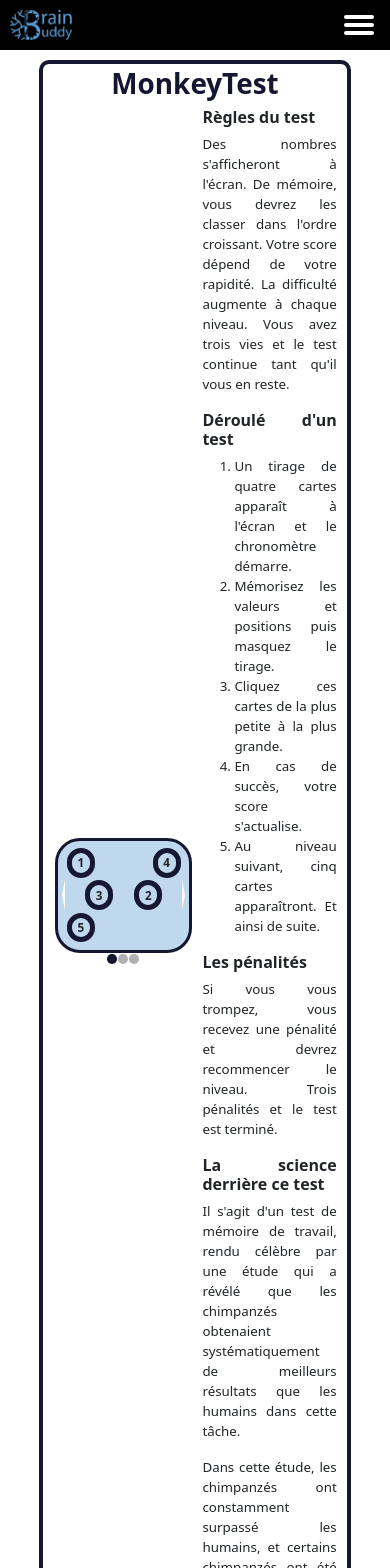
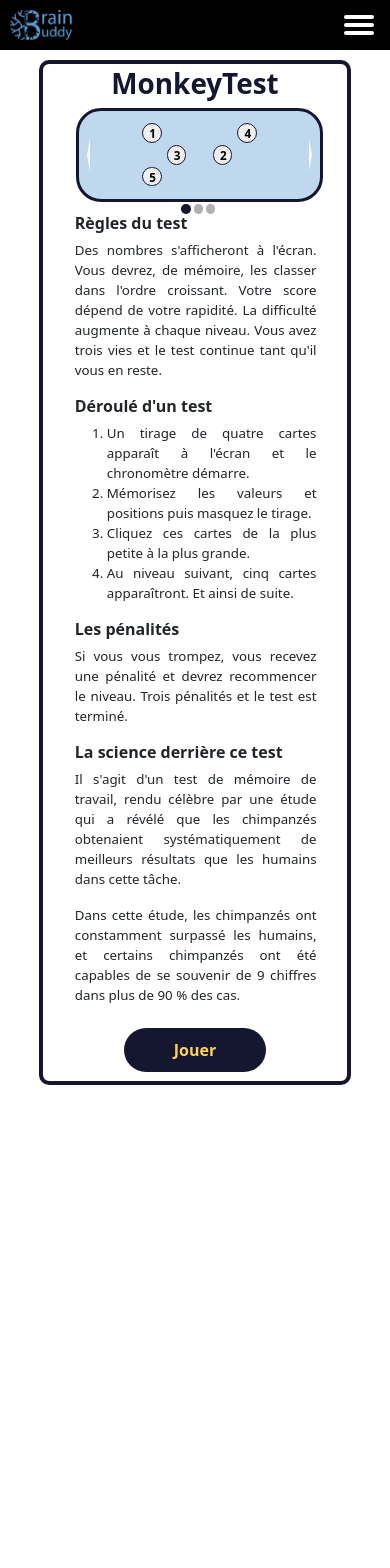
Before and after one commit to Xenus3/FrontEndBrainBuddy, an Angular app: page /monkeytest in a window 390 px wide. Shown: the top 1568 px of the page. After the commit the page ends 1095 px from the top, so only its background shows below. Built offline with nearby package versions, Linux system fonts and the light colour scheme.

Commit message:
added media queries and switched card number div from slider to buttons and updated css of them

```diff
--- a/src/app/components/monkey-test-tutoriel/monkey-test-tutoriel.component.html
+++ b/src/app/components/monkey-test-tutoriel/monkey-test-tutoriel.component.html
@@ -3,7 +3,6 @@
         <h1>MonkeyTest</h1>
         <div class="tutoriel">
             <div id="main">
-                <div class="">
                 <div class="slider">
                     <!-- Triangle Gauche -->
                     <div class="triangle-parent">
@@ -14,50 +13,49 @@
                         <!-- Slide 1 -->
                         <div id="slide1">
                             <div class="line1">
-                                    <div class="tirage">1</div>
-                                    <div class="tirage">4</div>
+                                <button class="tirage">1</button>
+                                <button class="tirage">4</button>
                             </div>
                             <div class="line2">
-                                    <div class="tirage">3</div>
-                                    <div class="tirage">2</div>
+                                <button class="tirage">3</button>
+                                <button class="tirage">2</button>
                             </div>
                             <div class="line3">
-                                    <div class="tirage">5</div>
+                                <button class="tirage">5</button>
                             </div>
                         </div>
                         <!-- Slide 2 -->
                         <div id="slide2" hidden>
                             <div class="line1">
-                                    <div class="tirage-masque">x</div>
-                                    <div class="tirage-masque">x</div>
+                                <button class="tirage-masque"></button>
+                                <button class="tirage-masque"></button>
                             </div>
                             <div class="line2">
-                                    <div class="tirage-masque">x</div>
-                                    <div class="tirage-masque">x</div>
+                                <button class="tirage-masque"></button>
+                                <button class="tirage-masque"></button>
                             </div>
                             <div class="line3">
-                                    <div class="tirage-masque">x</div>
+                                <button class="tirage-masque"></button>
                             </div>
                         </div>
                         <!-- Slide 3 -->
                         <div id="slide3" hidden>
                             <div class="line1">
-                                    <div class="tirage">1</div>
-                                    <div class="tirage-masque">x</div>
+                                <button class="tirage">1</button>
+                                <button class="tirage-masque"></button>
                             </div>
                             <div class="line2">
-                                    <div class="tirage-masque">x</div>
-                                    <div class="tirage">2</div>
+                                <button class="tirage-masque"></button>
+                                <button class="tirage">2</button>
                             </div>
                             <div class="line3">
-                                    <div class="tirage-masque">x</div>
+                                <button class="tirage-masque"></button>
                             </div>
                         </div>
                     </div>
                     <!-- Triangle droite -->
                     <div class="triangle-parent">
                         <div id="triangle-droit" (click)="slideRight()"></div>
-                        </div>
                     </div>
                 </div>
                 <!-- Boutons sous le slider -->
@@ -77,14 +75,13 @@
                 <div class="paragraphs">
                     <h2>Règles du test</h2>
                     <p>
-                       Des nombres s'afficheront à l'écran. De mémoire, vous devrez les classer dans l'ordre croissant. Votre score dépend de votre rapidité. La difficulté augmente à chaque niveau. Vous avez trois vies et le test continue tant qu'il vous en reste.
+                       Des nombres s'afficheront à l'écran. Vous devrez, de mémoire, les classer dans l'ordre croissant. Votre score dépend de votre rapidité. La difficulté augmente à chaque niveau. Vous avez trois vies et le test continue tant qu'il vous en reste.
                     </p>
                     <h2>Déroulé d'un test</h2>
                     <ol>
                         <li>Un tirage de quatre cartes apparaît à l'écran et le chronomètre démarre.</li>
                         <li>Mémorisez les valeurs et positions puis masquez le tirage.</li>
                         <li>Cliquez ces cartes de la plus petite à la plus grande.</li>
-                        <li>En cas de succès, votre score s'actualise.</li>
                         <li>Au niveau suivant, cinq cartes apparaîtront. Et ainsi de suite.</li>
                     </ol>
                     <h2>Les pénalités</h2>
@@ -94,12 +91,12 @@
                         Il s'agit d'un test de mémoire de travail, rendu célèbre par une étude qui a révélé que les chimpanzés obtenaient systématiquement de meilleurs résultats que les humains dans cette tâche.
                     </p>
                     <p>
-                        Dans cette étude, les chimpanzés ont constamment surpassé les humains, et certains chimpanzés ont été capables de se souvenir de 9 chiffres dans plus de 90 % des cas. Bonne chance !
+                        Dans cette étude, les chimpanzés ont constamment surpassé les humains, et certains chimpanzés ont été capables de se souvenir de 9 chiffres dans plus de 90 % des cas.
                     </p>
                 </div>
             </div>
         </div>
-        <div class="button">
+        <div class="jouer">
             <button>Jouer</button>
         </div>
     </div>
--- a/src/app/components/monkey-test-tutoriel/monkey-test-tutoriel.component.scss
+++ b/src/app/components/monkey-test-tutoriel/monkey-test-tutoriel.component.scss
@@ -1,9 +1,29 @@
-.monkey-test-tutoriel {
+.monkey-test {
     display: flex;
 }
 
+.tutoriel {
+    display: flex;
+    align-items: center;
+    margin-left: 4%;
+    margin-right: 4%;
+    width:95%;
+    overflow: hidden;
+}
+
+@media only screen and (max-width: 800px) {
+    .tutoriel {
+        // display: flex;
+        align-items: center;
+        flex-direction: column;
+    }
+}
+
 #main {
+    display: flex;
+    flex-direction: column;
     align-items: center;
+    display: flex;
     width:90%;
 }
 
@@ -42,6 +62,7 @@ p,li {
     margin-right: 5%;
 }
 
+// Carousel
 // flèches du carrousel pour changer de vignettes
 
 .triangle-parent {
@@ -70,40 +91,8 @@ p,li {
     border-left: 1vw solid #919191;
 }
 
-// bouton
-button {
-    background-color: #151730;
-    border: none;
-    margin-top: 2%;
-    margin-bottom: 3%;
-    padding: 10px 50px;
-    color: #FFD458;
-    font-weight: bold;
-    text-decoration: none;
-    border-radius: 25px;
-}
+// Tutoriel
 
-button:hover {
-    color: #151730;
-    background-color: #488ECB;
-    box-shadow: 0 12px 16px 0 rgba(0, 0, 0, 0.24), 0 17px 50px 0 rgba(0, 0, 0, 0.19);
-}
-
-button:active {
-    color: #151730;
-    background-color: #FFD458;
-    box-shadow: 0 12px 16px 0 rgba(0, 0, 0, 0.24), 0 17px 50px 0 rgba(0, 0, 0, 0.19);
-}
-
-// Tutoriel
-.tutoriel {
-    display: flex;
-    align-items: center;
-    margin-left: 4%;
-    margin-right: 4%;
-    width:95%;
-    overflow: hidden;
-}
 
 .slider {
     display: flex;
@@ -127,9 +116,8 @@ button:active {
     padding-bottom: 5%;
 }
 
-// .vignette1 {
-//     // display: flex;
-//     // flex-direction: row;
+// .slide1 {
+//     text-align: center
 // }
 
 .line1 {
@@ -148,15 +136,19 @@ button:active {
 }
 
 // Tirage
+
 .tirage {
-    border: 5px solid #161831;
+    // display: inline-block;
+    border: 0.11em solid #161831;
     border-radius: 15px;
-    padding: 1% 5%;
     margin: 1% 1%;
     font-size: 3vw;
     font-weight: bold;
-    text-align: center;
+    width:5vw;
+    height:5vw;
+    cursor: default;
 }
+
 .tirage-masque {
     border: 5px solid #161831;
     background-color: #161831;
@@ -167,6 +159,14 @@ button:active {
     font-size: 3vw;
     font-weight: bold;
     text-align: center;
+    width:5vw;
+    height:5vw;
+    cursor: pointer;
+}
+
+.tirage-masque:hover{
+    background: #488ECB;
+    cursor: pointer;
 }
 
 // Cercles
@@ -200,3 +200,29 @@ button:active {
     background: #488ECB;
     cursor: pointer;
 }
+// fin Carousel
+
+// bouton Jouer
+.jouer button {
+    background-color: #151730;
+    border: none;
+    margin-top: 2%;
+    margin-bottom: 3%;
+    padding: 10px 50px;
+    color: #FFD458;
+    font-weight: bold;
+    text-decoration: none;
+    border-radius: 25px;
+}
+
+.jouer button:hover {
+    color: #151730;
+    background-color: #488ECB;
+    box-shadow: 0 12px 16px 0 rgba(0, 0, 0, 0.24), 0 17px 50px 0 rgba(0, 0, 0, 0.19);
+}
+
+.jouer button:active {
+    color: #151730;
+    background-color: #FFD458;
+    box-shadow: 0 12px 16px 0 rgba(0, 0, 0, 0.24), 0 17px 50px 0 rgba(0, 0, 0, 0.19);
+}
```
Lines whose indentation alone changed are shown as unchanged.
